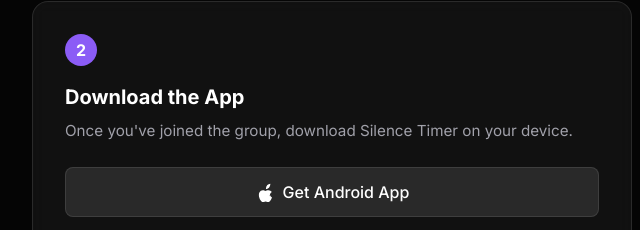
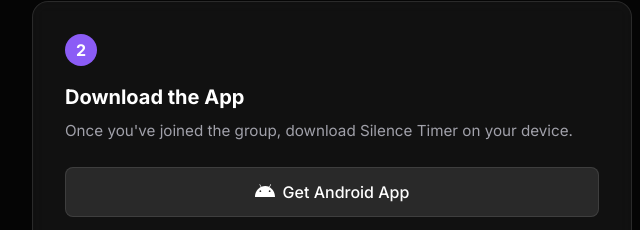
Before and after one commit to DewasX/silence-timer-landing, a website built with Vite: page index.html in a window 1280 px wide. Shown: the part 745-975 px from the top of the page, 8-648 px from the left. Built offline with nearby package versions, Linux system fonts and the light colour scheme.

Commit message:
Fix Android button to use correct Android SVG logo

```diff
--- a/index.html
+++ b/index.html
@@ -39,7 +39,7 @@
               <p>Once you've joined the group, download Silence Timer on your device.</p>
               <div class="download-buttons">
                 <a href="https://play.google.com/store/apps/details?id=com.silencedndtimer" target="_blank" rel="noopener noreferrer" class="btn btn-secondary android-btn">
-                  <svg viewBox="0 0 24 24" fill="currentColor" class="icon"><path d="M17.523 15.3414c-.012 2.859 2.531 3.829 2.541 3.834-.029.076-.402 1.34-1.298 2.65-.806 1.184-1.644 2.368-2.934 2.39-1.261.025-1.65-.74-3.078-.74-1.428 0-1.874.717-3.098.766-1.28.05-2.222-1.258-3.033-2.428-1.625-2.355-2.87-6.643-1.205-9.52.822-1.417 2.29-2.308 3.899-2.33 1.254-.025 2.455.836 3.193.836.738 0 2.195-.989 3.69-.844 1.58.118 3.012.782 3.935 2.124-3.327 2.053-2.617 6.439.387 7.262M14.73 3.633a6.85 6.85 0 0 0-1.558 4.908c1.373.056 3.076-.803 3.999-2.148.868-1.268 1.488-2.909 1.155-4.432-1.251.054-2.893.9-3.596 1.672"/></svg>
+                  <svg viewBox="0 0 24 24" fill="currentColor" class="icon"><path d="M17.56 12.05c-.6 0-1.08-.48-1.08-1.08 0-.59.48-1.08 1.08-1.08.6 0 1.08.48 1.08 1.08 0 .59-.48 1.08-1.08 1.08m-11.12 0c-.6 0-1.08-.48-1.08-1.08 0-.59.48-1.08 1.08-1.08.59 0 1.08.48 1.08 1.08 0 .59-.48 1.08-1.08 1.08m11.17-6.05l1.63-2.82c.1-.17.04-.39-.14-.49-.17-.11-.4-.05-.5.12l-1.65 2.85c-1.42-.64-3-.97-4.66-.97-1.65 0-3.23.33-4.66.97L5.98 2.8c-.1-.17-.32-.23-.5-.12-.17.1-.23.32-.13.49l1.62 2.82C2.88 8.04 0 12.63 0 18h24c0-5.37-2.88-9.96-6.95-12z"/></svg>
                   Get Android App
                 </a>
                 <div class="ios-capture-container">
```
Also changed, not shown: 1 other file.
